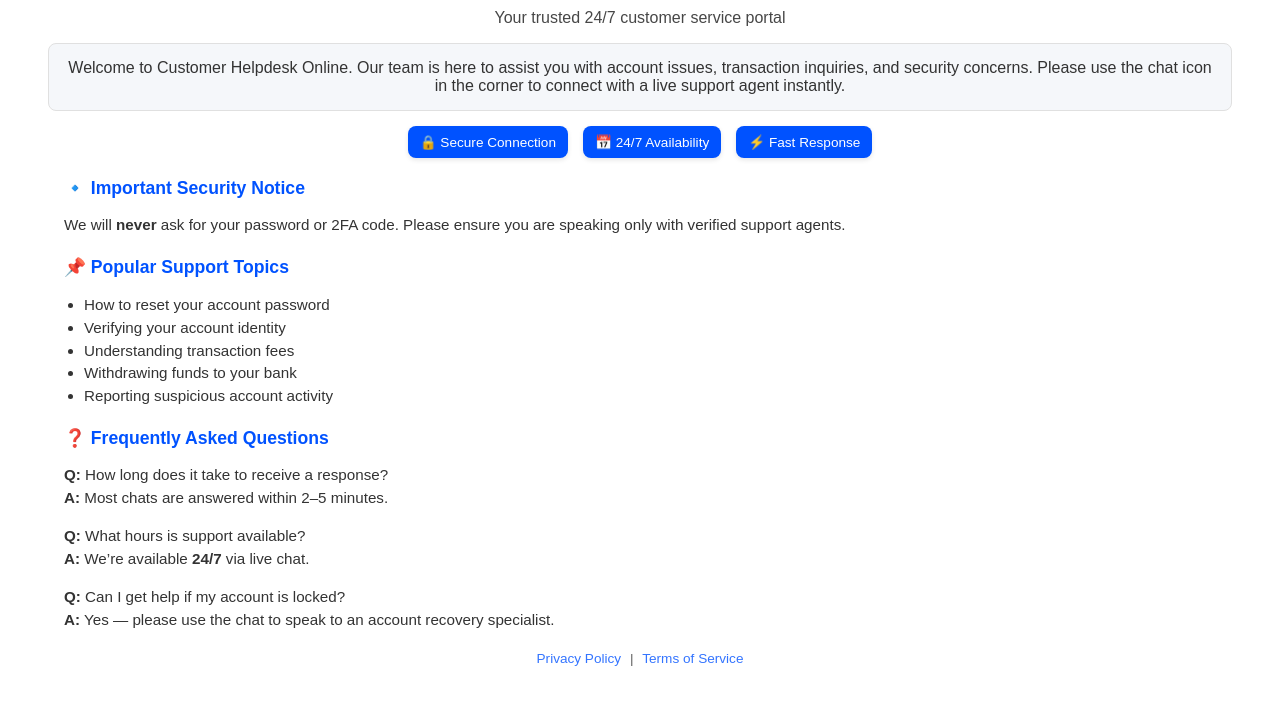
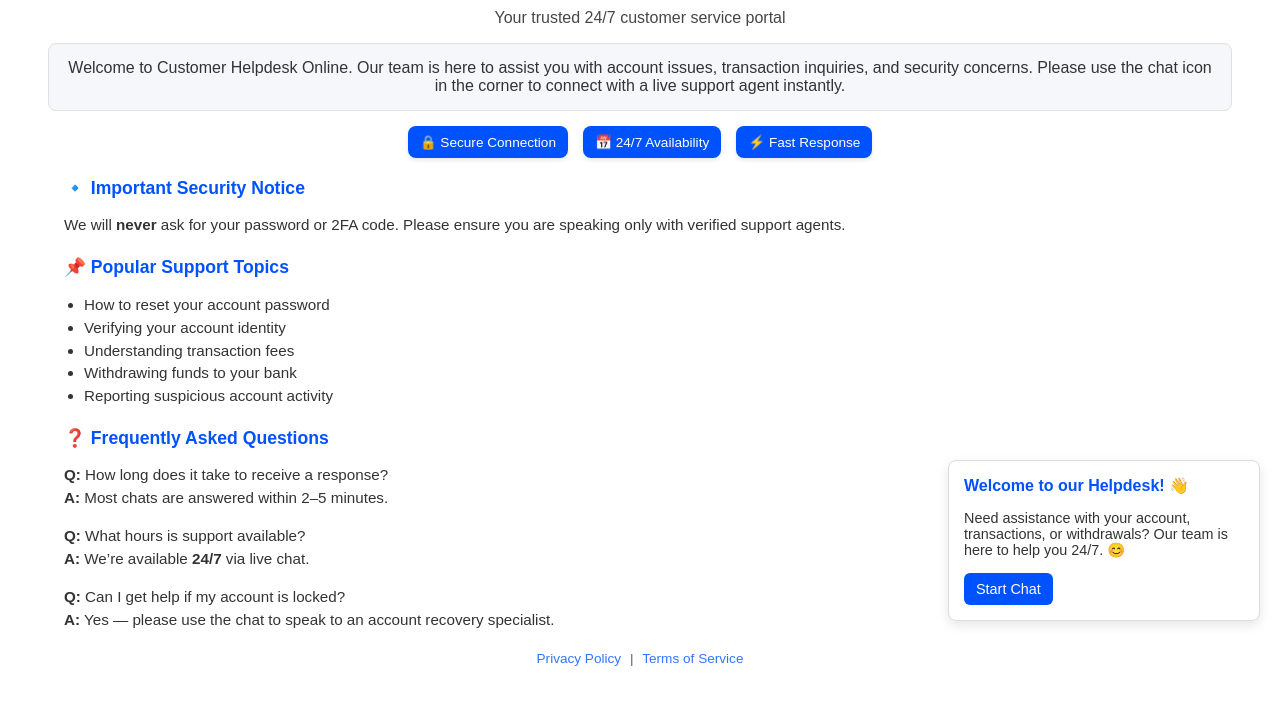
Before and after one commit to ig2598/Coinbase-support, a plain HTML site: page index.html in a window 1280 px wide. Shown: the part 79-784 px from the top of the page. Drawn offline with Linux system fonts and the light colour scheme.

Commit message:
Update index.html

```diff
--- a/index.html
+++ b/index.html
@@ -87,12 +87,34 @@
         text-decoration: none;
         margin: 0 5px;
     }
-    .smartsupp-widget-container {
-        animation: glow 1.5s infinite alternate;
+    .chat-welcome {
+        position: fixed;
+        bottom: 100px;
+        right: 20px;
+        background: white;
+        border: 1px solid #ddd;
+        border-radius: 8px;
+        box-shadow: 0 4px 12px rgba(0,0,0,0.1);
+        padding: 15px;
+        max-width: 280px;
+        font-size: 0.9rem;
+        z-index: 999;
     }
-    @keyframes glow {
-        from { box-shadow: 0 0 5px #0052ff; }
-        to { box-shadow: 0 0 15px #00aaff; }
+    .chat-welcome h3 {
+        margin: 0 0 8px;
+        font-size: 1rem;
+        color: #0052ff;
+    }
+    .chat-welcome button {
+        display: block;
+        margin-top: 10px;
+        background: #0052ff;
+        color: white;
+        border: none;
+        padding: 8px 12px;
+        border-radius: 6px;
+        cursor: pointer;
+        font-size: 0.9rem;
     }
 </style>
 </head>
@@ -142,6 +164,12 @@
        <strong>A:</strong> Yes — please use the chat to speak to an account recovery specialist.</p>
 </section>
 
+<div class="chat-welcome">
+    <h3>Welcome to our Helpdesk! 👋</h3>
+    <p>Need assistance with your account, transactions, or withdrawals? Our team is here to help you 24/7. 😊</p>
+    <button onclick="window.smartsupp('open');">Start Chat</button>
+</div>
+
 <footer>
     <a href="https://www.coinbase.com/legal/privacy" target="_blank">Privacy Policy</a> |
     <a href="https://www.coinbase.com/legal/user_agreement" target="_blank">Terms of Service</a>
```
